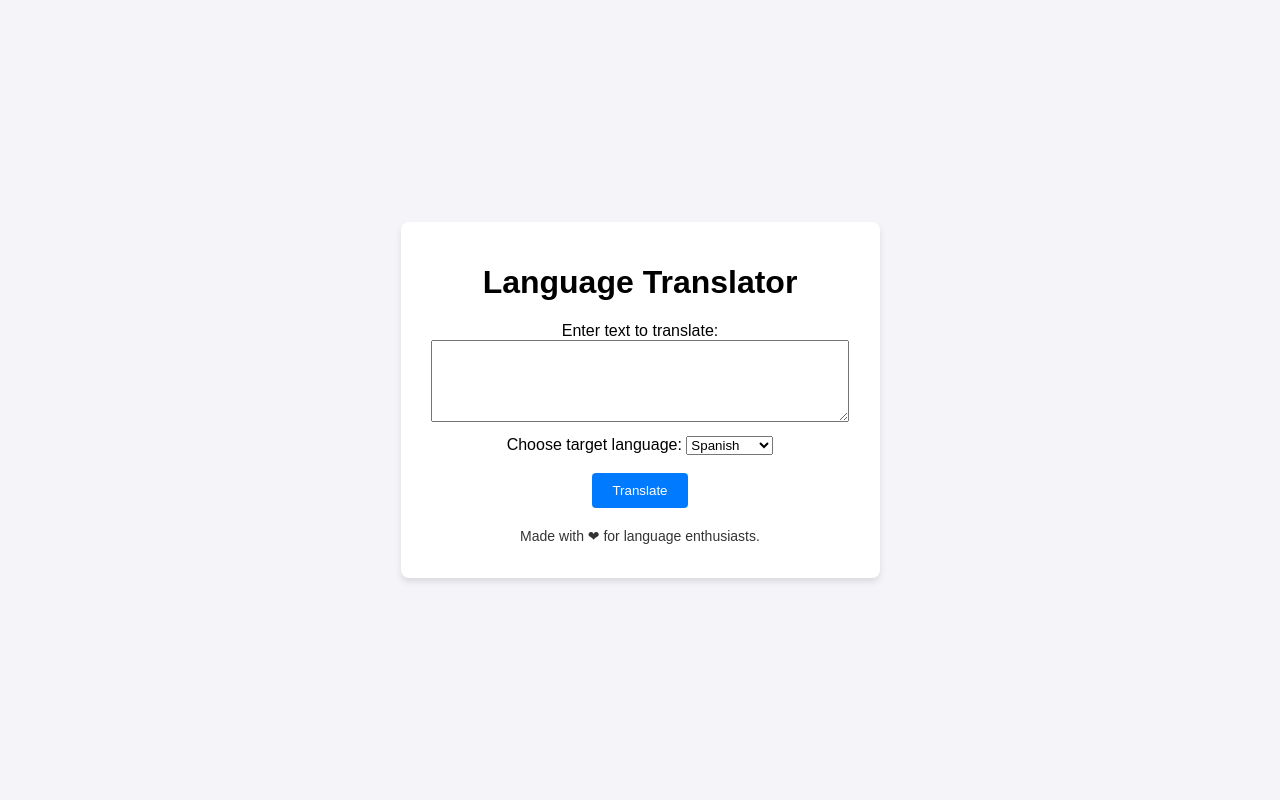
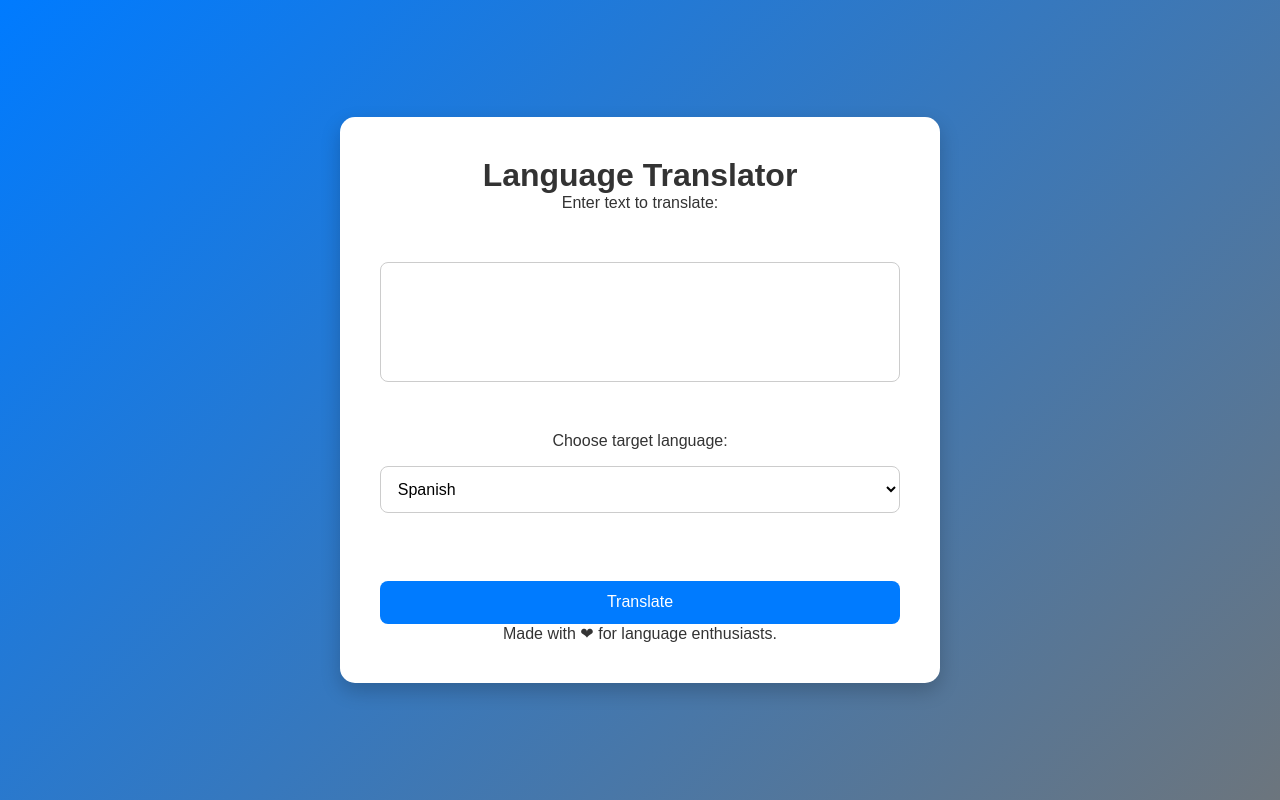
Before and after one commit to SiddarthaNanuvala/Language_Translator_App_siddartha_nanuvala_td1, a Flask app: page / in a window 1280 px wide. Run offline with Flask 3, Linux system fonts and the light colour scheme.

Commit message:
Issues 2 & 3 Fixed

```diff
--- a/static/style.css
+++ b/static/style.css
@@ -1,43 +1,184 @@
-body {
-    font-family: Arial, sans-serif;
-    background-color: #f4f4f9;
+/* General Reset */
+* {
     margin: 0;
     padding: 0;
+    box-sizing: border-box;
+}
+
+body {
+    font-family: 'Poppins', sans-serif;
+    background: linear-gradient(135deg, #007bff, #6c757d);
+    color: #333;
     display: flex;
     justify-content: center;
     align-items: center;
-    height: 100vh;
+    min-height: 100vh;
+    padding: 1rem;
+    overflow: hidden;
+    position: relative;
+}
+
+.background-overlay {
+    background: linear-gradient(135deg, #007bff, #6c757d, #f39c12);
+    min-height: 100vh;
+    width: 100%;
+    display: flex;
+    justify-content: center;
+    align-items: center;
+    position: relative;
+    overflow: hidden;
+}
+
+.background-overlay::before {
+    content: '✨ 🌟 🌍 🎉 ✨';
+    position: absolute;
+    top: 20%;
+    left: 10%;
+    font-size: 5rem;
+    color: rgba(255, 255, 255, 0.1);
+    transform: rotate(-30deg);
+    animation: float 6s linear infinite;
+}
+
+.background-overlay::after {
+    content: '💫 🌟 🚀 💫 🌍';
+    position: absolute;
+    bottom: 20%;
+    right: 10%;
+    font-size: 5rem;
+    color: rgba(255, 255, 255, 0.1);
+    transform: rotate(30deg);
+    animation: float 6s linear infinite alternate;
 }
 
 .container {
+    background: #fff;
+    border-radius: 15px;
+    box-shadow: 0 8px 20px rgba(0, 0, 0, 0.2);
+    width: 100%;
+    max-width: 600px;
+    padding: 2.5rem;
     text-align: center;
-    padding: 20px;
-    background: white;
-    border-radius: 8px;
-    box-shadow: 0 4px 6px rgba(0, 0, 0, 0.1);
+    z-index: 1;
+}
+
+header h1 {
+    font-family: 'Pacifico', cursive;
+    font-size: 2.5rem;
+    font-weight: 700;
+    color: #007bff;
+    margin-bottom: 1.5rem;
+}
+
+form {
+    display: flex;
+    flex-direction: column;
+    gap: 1rem;
 }
 
 textarea {
-    width: 90%;
-    padding: 10px;
-    margin-bottom: 10px;
+    width: 100%;
+    height: 120px;
+    padding: 0.8rem;
+    border: 1px solid #ccc;
+    border-radius: 8px;
+    font-size: 1rem;
+    resize: none;
+}
+
+textarea:focus {
+    outline: 2px solid #007bff;
+}
+
+.select-container {
+    text-align: left;
+}
+
+.select-container label {
+    display: block;
+    margin-bottom: 0.5rem;
+    font-weight: 500;
+}
+
+select {
+    width: 100%;
+    padding: 0.8rem;
+    font-size: 1rem;
+    border: 1px solid #ccc;
+    border-radius: 8px;
+    background: #fff;
 }
 
 button {
-    padding: 10px 20px;
-    background: #007BFF;
-    color: white;
+    background: #007bff;
+    color: #fff;
     border: none;
-    border-radius: 4px;
+    padding: 0.8rem 1rem;
+    font-size: 1rem;
+    border-radius: 8px;
     cursor: pointer;
+    transition: background 0.3s ease;
 }
 
 button:hover {
     background: #0056b3;
 }
 
-p {
-    margin-top: 20px;
-    font-size: 14px;
-    color: #333;
+#resultSection {
+    margin-top: 2rem;
+    text-align: left;
 }
+
+#resultSection.hidden {
+    display: none;
+}
+
+#translatedBox {
+    background: linear-gradient(135deg, #f6d365, #fda085);
+    border-radius: 15px;
+    padding: 1.5rem;
+    color: #fff;
+    font-family: 'Poppins', sans-serif;
+    font-size: 1.4rem;
+    font-weight: 600;
+    text-align: center;
+    box-shadow: 0 8px 20px rgba(0, 0, 0, 0.3);
+    text-shadow: 1px 1px 3px rgba(0, 0, 0, 0.3);
+    animation: fadeIn 0.5s ease-in-out;
+}
+
+#copyButton {
+    margin-top: 1rem;
+    background: #28a745;
+}
+
+#copyButton:hover {
+    background: #218838;
+}
+
+footer {
+    margin-top: 2rem;
+    font-size: 0.9rem;
+    color: #555;
+}
+
+/* Animations */
+@keyframes fadeIn {
+    from {
+        opacity: 0;
+        transform: translateY(20px);
+    }
+    to {
+        opacity: 1;
+        transform: translateY(0);
+    }
+}
+
+@keyframes float {
+    from {
+        transform: translateY(0);
+    }
+    to {
+        transform: translateY(-20px);
+    }
+}
```
Also changed, not shown: static/script.js (+27 -16 lines).
